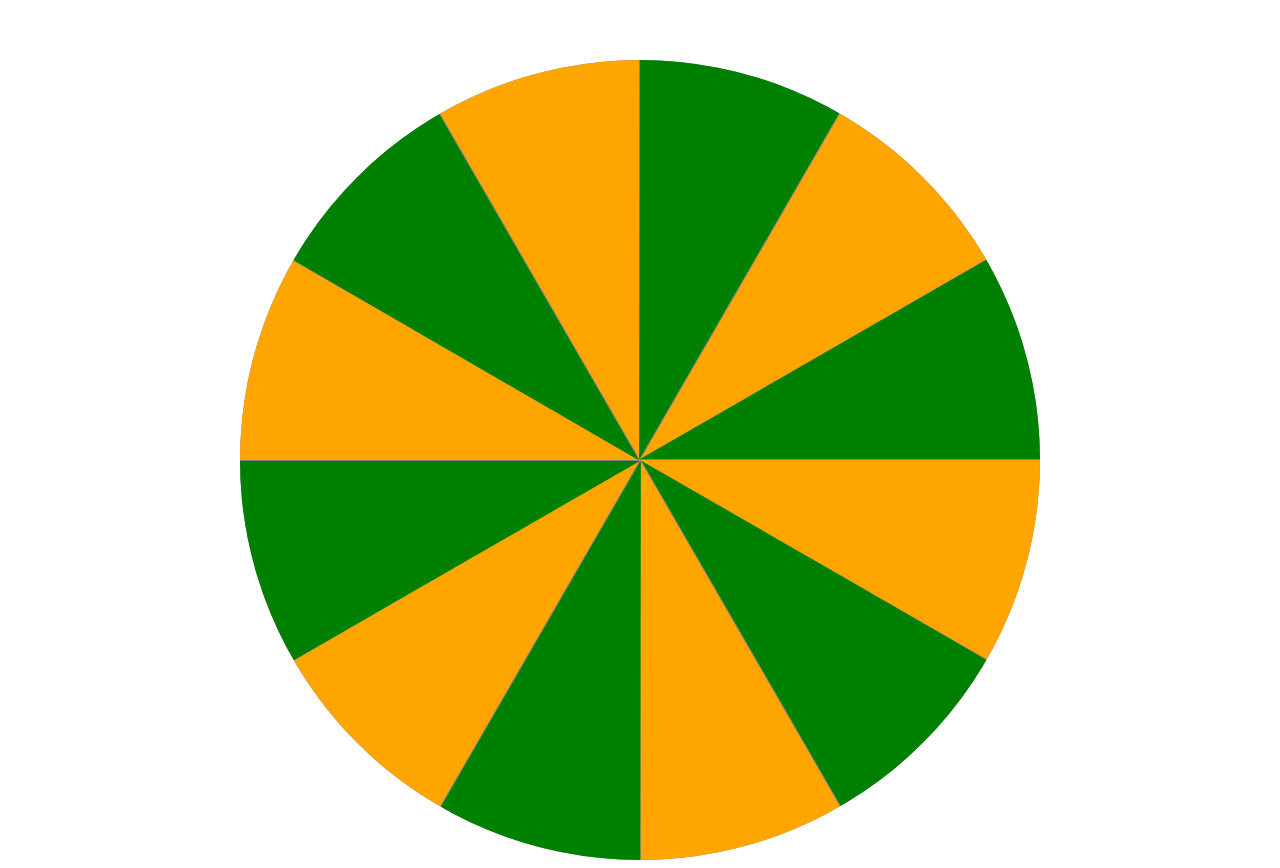
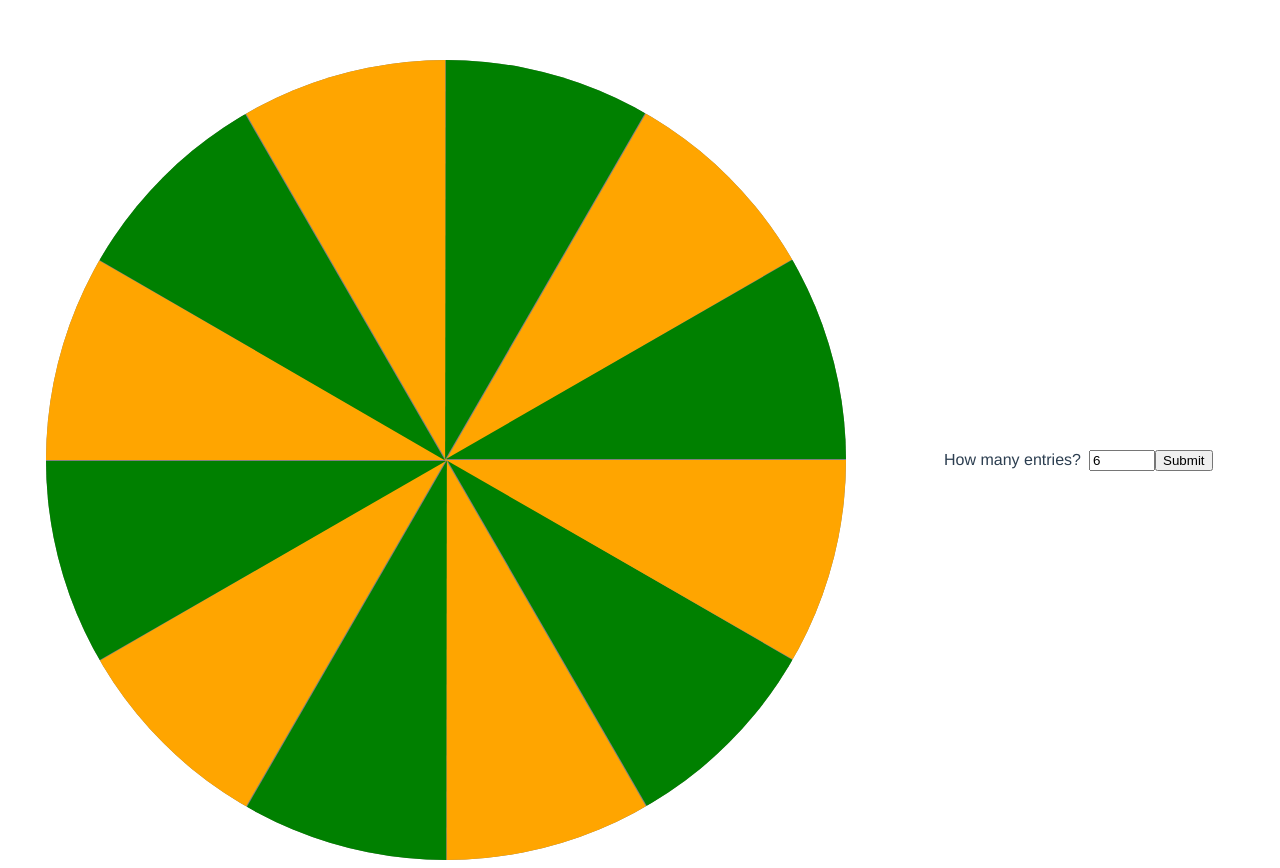
Before and after one commit to Ksxerity/choice-wheel, a Vue app: page / in a window 1280 px wide. Built offline with nearby package versions, Linux system fonts and the light colour scheme.

Commit message:
Added an input field for changing the number of slots.

```diff
--- a/src/components/wheel.vue
+++ b/src/components/wheel.vue
@@ -1,15 +1,22 @@
 <template>
+  <div class="container">
     <div class="wheel" :style="'--diameter: ' + diameter + 'px'">
       <div
         class="wedge"
         :style="`
-        transform: rotate(${calculateAngle(index)}deg);
+          transform: rotate(${wedgeAngle * index}deg);
           --radius: ${radius}px;
           --wedge-perimeter: ${wedgePerimeter}px;
         `"
         v-for="index in slots"
         :key="index"
       ></div>
+    </div>
+    <div class="settings">
+      <label>How many entries?</label>
+      <input class="slots-entry" type="number" v-model="slotsHolder" />
+      <button v-on:click="handleSubmit">Submit</button>
+    </div>
   </div>
 </template>
 
@@ -18,6 +25,7 @@ export default {
   data() {
     return {
       slots: 6,
+      slotsHolder: 6,
       diameter: 800,
     };
   },
@@ -32,17 +40,25 @@ export default {
       const angle = 360 / this.slots / 2;
       return Math.tan((angle * Math.PI) / 180) * this.radius;
     },
+    wedgeAngle() {
+      return 360 / this.slots;
+    },
   },
   methods: {
-    calculateAngle(index) {
-      const deg = 360 / this.slots;
-      return deg * index;
+    handleSubmit() {
+      this.slots = parseInt(this.slotsHolder, 10);
     },
   },
 };
 </script>
 
 <style scoped>
+.container {
+  display: flex;
+  flex-direction: row;
+  justify-content: center;
+  align-items: center;
+}
 .wheel {
   position: relative;
   margin: 0 auto;
@@ -73,7 +89,11 @@ export default {
   height: 0;
   width: 0;
   margin-top: calc(-1 * var(--wedge-perimeter));
-  border-top: var(--wedge-perimeter)  solid transparent;
+  border-top: var(--wedge-perimeter) solid transparent;
   border-right: var(--radius) solid green;
 }
+.slots-entry {
+  margin-left: 8px;
+  width: 15%;
+}
 </style>
```
Lines whose indentation alone changed are shown as unchanged.
